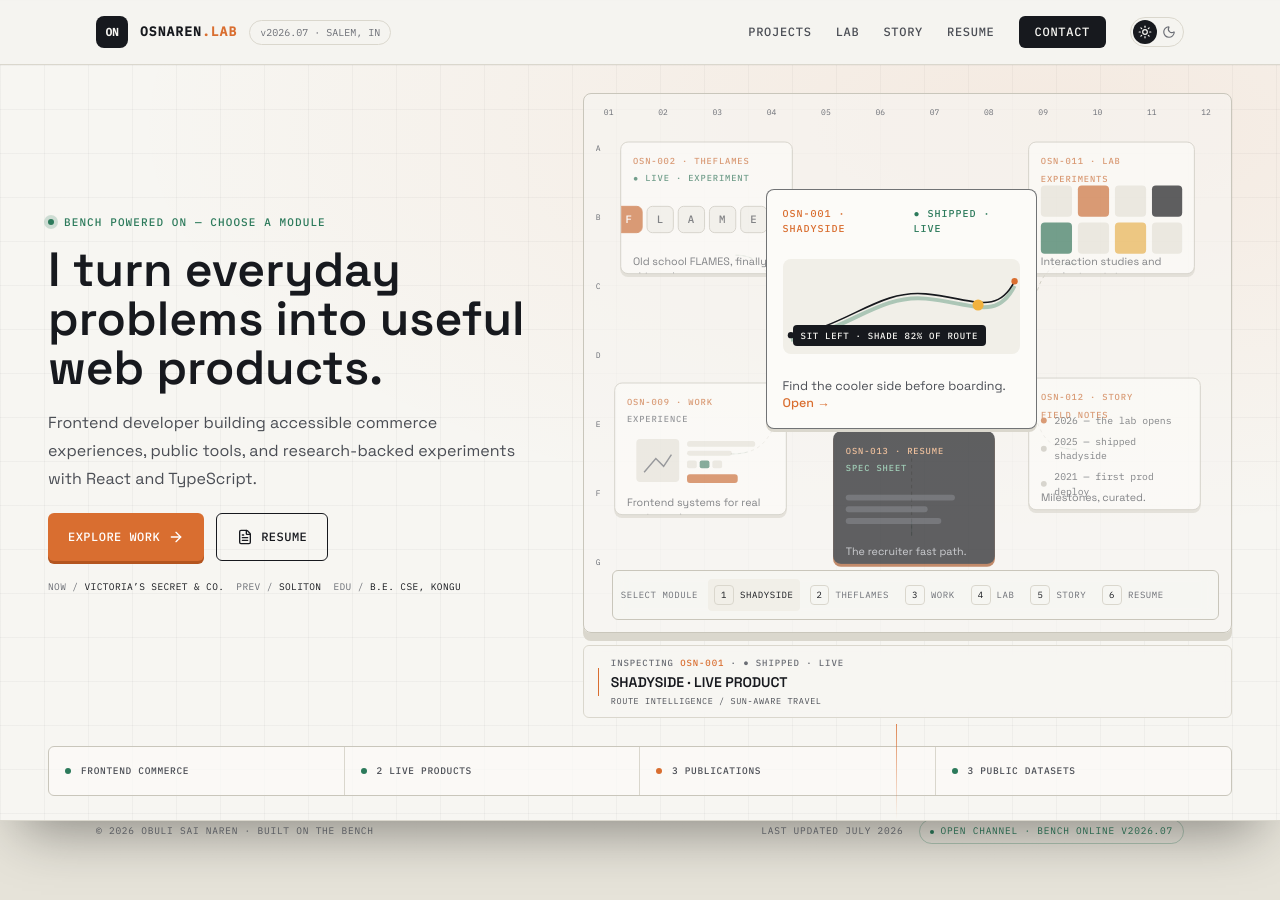
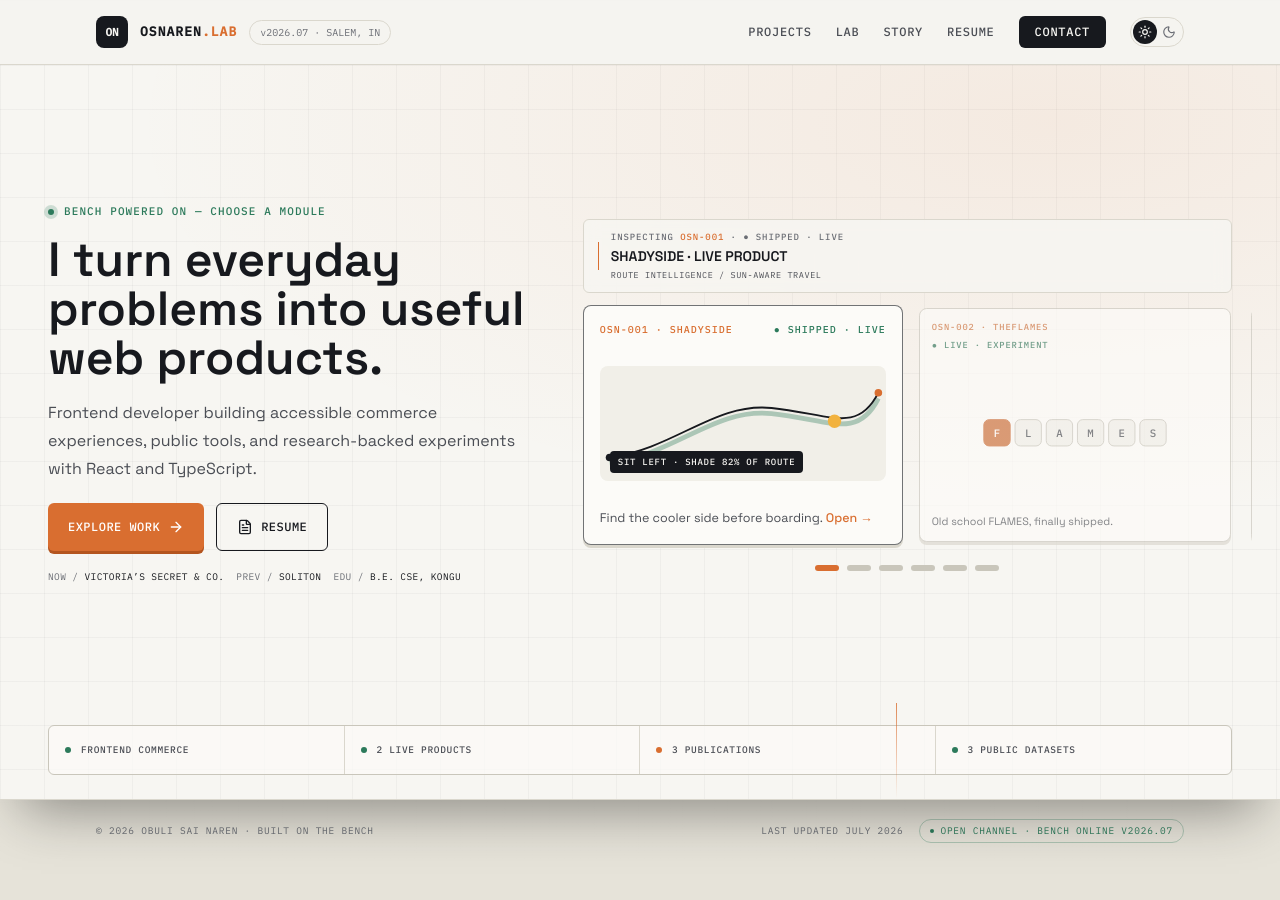
Before and after one commit to osnaren/osnaren, a Next.js app: page / in a window 1280 px wide. Shown: the top 900 px of the page. Built offline with nearby package versions, Linux system fonts and the light colour scheme.

Commit message:
feat(home): ✨ expand the workbench smoothly
- Grow the field on pointer or keyboard engagement and restore it on exit.\n- Use the carousel below 1360px and remove connector paths.

```diff
--- a/src/app/globals.css
+++ b/src/app/globals.css
@@ -140,10 +140,18 @@ main:has(> .home-launcher) {
   padding-bottom: 0 !important;
 }
 
-@media (min-width: 1024px) and (max-height: 800px) {
-  .workbench-field {
-    height: 540px !important;
-    min-height: 540px !important;
+@media (min-width: 1360px) {
+  .home-hero-grid {
+    transition:
+      grid-template-columns 420ms cubic-bezier(0.22, 1, 0.36, 1),
+      padding-inline 420ms cubic-bezier(0.22, 1, 0.36, 1),
+      column-gap 420ms cubic-bezier(0.22, 1, 0.36, 1);
+  }
+
+  .home-hero-grid[data-engaged='true'] {
+    grid-template-columns: minmax(340px, 0.62fr) minmax(0, 1.18fr);
+    padding-inline: 1.25rem;
+    column-gap: 1.25rem;
   }
 }
 
@@ -167,16 +175,6 @@ main:has(> .home-launcher) {
   border: 1px solid var(--line-strong);
   border-radius: 12px;
   box-shadow: 0 3px 0 var(--line);
-}
-
-/* travelling sun dot on the ShadySide module preview */
-@keyframes sun-travel {
-  from {
-    offset-distance: 0%;
-  }
-  to {
-    offset-distance: 100%;
-  }
 }
 
 /* artifact-scanner preview assembly cues (motion-safe, play on preview mount) */
--- a/src/components/home/HomeHero.tsx
+++ b/src/components/home/HomeHero.tsx
@@ -34,6 +34,7 @@ const credibilityItems = [
 
 export function HomeHero() {
   const [activeId, setActiveId] = useState(DEFAULT_MODULE_ID);
+  const [benchEngaged, setBenchEngaged] = useState(false);
   const reduceMotion = useReducedMotion();
   const activeModule = benchModules.find((module) => module.id === activeId) ?? benchModules[0];
 
@@ -61,7 +62,10 @@ export function HomeHero() {
         className="pointer-events-none absolute inset-0 bg-[radial-gradient(120%_90%_at_82%_8%,color-mix(in_srgb,var(--accent)_9%,transparent),transparent_60%)]"
       />
 
-      <div className="relative mx-auto grid w-full max-w-[118rem] flex-1 items-center gap-7 px-5 py-7 sm:px-8 sm:py-9 lg:grid-cols-[minmax(380px,0.75fr)_minmax(0,1fr)] lg:gap-9 lg:py-7 xl:grid-cols-[minmax(440px,0.75fr)_minmax(0,1fr)] xl:gap-12 xl:px-12 2xl:px-16">
+      <div
+        className="home-hero-grid relative mx-auto grid w-full max-w-[118rem] flex-1 items-center gap-7 px-5 py-7 sm:px-8 sm:py-9 lg:grid-cols-[minmax(380px,0.75fr)_minmax(0,1fr)] lg:gap-9 lg:py-7 xl:grid-cols-[minmax(440px,0.75fr)_minmax(0,1fr)] xl:gap-12 xl:px-12 2xl:px-16"
+        data-engaged={benchEngaged || undefined}
+      >
         {/* ── identity column ─────────────────────────────────────────── */}
         <div className="flex min-w-0 flex-col">
           <motion.p
@@ -136,11 +140,11 @@ export function HomeHero() {
           transition={{ duration: 0.55, delay: reduceMotion ? 0 : 0.28, ease: 'easeOut' }}
           className="min-w-0"
         >
-          <div className="mb-3 lg:hidden">
+          <div className="mb-3 min-[1360px]:hidden">
             <ActiveReadout activeModule={activeModule} reduceMotion={Boolean(reduceMotion)} />
           </div>
-          <Workbench activeId={activeId} onActive={setActiveId} />
-          <div className="mt-3 hidden lg:block">
+          <Workbench activeId={activeId} onActive={setActiveId} onEngagementChange={setBenchEngaged} />
+          <div className="mt-3 hidden min-[1360px]:block">
             <ActiveReadout activeModule={activeModule} reduceMotion={Boolean(reduceMotion)} />
           </div>
         </motion.div>
--- a/src/components/home/Workbench.tsx
+++ b/src/components/home/Workbench.tsx
@@ -11,23 +11,23 @@ import { benchModules } from '@/data/modules';
 /** Desktop instrument-field placement. The primary artifact (OSN-001) dominates
  *  the centre; the five service modules orbit it at varying depth and overlap. */
 const positions: Record<string, string> = {
-  'OSN-001': 'left-[26%] top-[15%] z-30 h-[53%] w-[46%]',
-  'OSN-002': 'left-[1%] top-[4%] z-10 h-[27%] w-[30%]',
-  'OSN-009': 'left-[0%] top-[58%] z-10 h-[27%] w-[30%]',
-  'OSN-011': 'right-[1%] top-[4%] z-10 h-[28%] w-[29%]',
-  'OSN-012': 'right-[0%] top-[57%] z-10 h-[28%] w-[30%]',
-  'OSN-013': 'left-[37%] top-[69%] z-20 h-[23%] w-[28%]',
+  'OSN-001': 'left-[30%] top-[19%] z-30 h-[45%] w-[40%]',
+  'OSN-002': 'left-[2%] top-[6%] z-10 h-[29%] w-[28%]',
+  'OSN-009': 'left-[2%] top-[57%] z-10 h-[28%] w-[28%]',
+  'OSN-011': 'right-[2%] top-[6%] z-10 h-[29%] w-[28%]',
+  'OSN-012': 'right-[2%] top-[57%] z-10 h-[28%] w-[28%]',
+  'OSN-013': 'left-[38%] top-[64%] z-20 h-[27%] w-[24%]',
 };
 
-const signalPaths = [
-  { id: 'OSN-002', d: 'M225 120 C295 120 265 210 340 210' },
-  { id: 'OSN-009', d: 'M218 415 C300 415 262 340 340 340' },
-  { id: 'OSN-011', d: 'M728 132 C650 132 692 210 630 210' },
-  { id: 'OSN-012', d: 'M730 408 C652 408 692 336 630 336' },
-  { id: 'OSN-013', d: 'M486 536 C486 476 486 452 486 412' },
-] as const;
-
-export function Workbench({ activeId, onActive }: { activeId: string; onActive: (id: string) => void }) {
+export function Workbench({
+  activeId,
+  onActive,
+  onEngagementChange,
+}: {
+  activeId: string;
+  onActive: (id: string) => void;
+  onEngagementChange?: (engaged: boolean) => void;
+}) {
   const benchRef = useRef<HTMLElement>(null);
   const mobileRailRef = useRef<HTMLDivElement>(null);
   const mobileFrameRef = useRef<number | null>(null);
@@ -55,6 +55,19 @@ export function Workbench({ activeId, onActive }: { activeId: string; onActive:
   const resetPointer = () => {
     pointerX.set(0.5);
     pointerY.set(0.5);
+  };
+
+  const handlePointerEnter = (event: React.PointerEvent<HTMLElement>) => {
+    if (event.pointerType === 'mouse') onEngagementChange?.(true);
+  };
+
+  const handlePointerLeave = () => {
+    resetPointer();
+    onEngagementChange?.(false);
+  };
+
+  const handleBlur = (event: React.FocusEvent<HTMLElement>) => {
+    if (!event.currentTarget.contains(event.relatedTarget as Node | null)) onEngagementChange?.(false);
   };
 
   useEffect(
@@ -94,14 +107,17 @@ export function Workbench({ activeId, onActive }: { activeId: string; onActive:
       ref={benchRef}
       aria-label="Living workbench modules"
       className="min-w-0"
+      onPointerEnter={handlePointerEnter}
       onPointerMove={handlePointerMove}
-      onPointerLeave={resetPointer}
+      onPointerLeave={handlePointerLeave}
+      onFocusCapture={() => onEngagementChange?.(true)}
+      onBlurCapture={handleBlur}
     >
       {/* ── mobile: swipeable snap rail with partial next-card preview ── */}
       <div
         ref={mobileRailRef}
         onScroll={handleMobileScroll}
-        className="-mx-5 flex snap-x snap-mandatory gap-3 overflow-x-auto px-5 pb-3 scrollbar-none [&::-webkit-scrollbar]:hidden lg:hidden"
+        className="-mx-5 flex snap-x snap-mandatory gap-3 overflow-x-auto px-5 pb-3 scrollbar-none [&::-webkit-scrollbar]:hidden min-[1360px]:hidden"
         role="list"
       >
         {benchModules.map((module, i) => (
@@ -122,7 +138,7 @@ export function Workbench({ activeId, onActive }: { activeId: string; onActive:
         ))}
       </div>
 
-      <div className="mt-2 flex items-center justify-center gap-2 lg:hidden" aria-label="Active module">
+      <div className="mt-2 flex items-center justify-center gap-2 min-[1360px]:hidden" aria-label="Active module">
         {benchModules.map((module) => (
           <button
             key={module.id}
@@ -142,7 +158,7 @@ export function Workbench({ activeId, onActive }: { activeId: string; onActive:
 
       {/* ── desktop: the instrument field ─────────────────────────────── */}
       <div
-        className="workbench-field border-line-strong bg-paper/62 relative hidden h-[min(68svh,690px)] min-h-152.5 overflow-hidden rounded-lg border shadow-[0_8px_0_var(--line)] lg:block xl:h-[min(72svh,750px)] xl:min-h-165"
+        className="workbench-field border-line-strong bg-paper/62 relative hidden h-[min(72svh,750px)] min-h-165 overflow-hidden rounded-lg border shadow-[0_8px_0_var(--line)] min-[1360px]:block"
         style={{ perspective: reduceMotion ? undefined : '1400px' }}
       >
         {/* column ruler */}
@@ -163,28 +179,6 @@ export function Workbench({ activeId, onActive }: { activeId: string; onActive:
             <span key={letter}>{letter}</span>
           ))}
         </div>
-
-        {/* signal paths connecting the orbit modules to the primary artifact */}
-        <svg viewBox="0 0 960 560" className="pointer-events-none absolute inset-0 h-full w-full" aria-hidden="true">
-          {signalPaths.map((path) => {
-            const selected = activeId === path.id;
-            return (
-              <g key={path.id}>
-                <path d={path.d} fill="none" stroke="var(--line-strong)" strokeWidth="1.2" strokeDasharray="5 5" />
-                <motion.path
-                  d={path.d}
-                  fill="none"
-                  stroke={selected ? 'var(--accent)' : 'var(--ok)'}
-                  strokeWidth={selected ? 2.2 : 1.25}
-                  strokeLinecap="round"
-                  initial={false}
-                  animate={{ pathLength: selected ? 1 : 0.16, opacity: selected ? 1 : 0.22 }}
-                  transition={{ duration: reduceMotion ? 0 : 0.4, ease: 'easeOut' }}
-                />
-              </g>
-            );
-          })}
-        </svg>
 
         <motion.div
           style={reduceMotion ? undefined : { x: layerX, y: layerY, rotateX, rotateY }}
```
